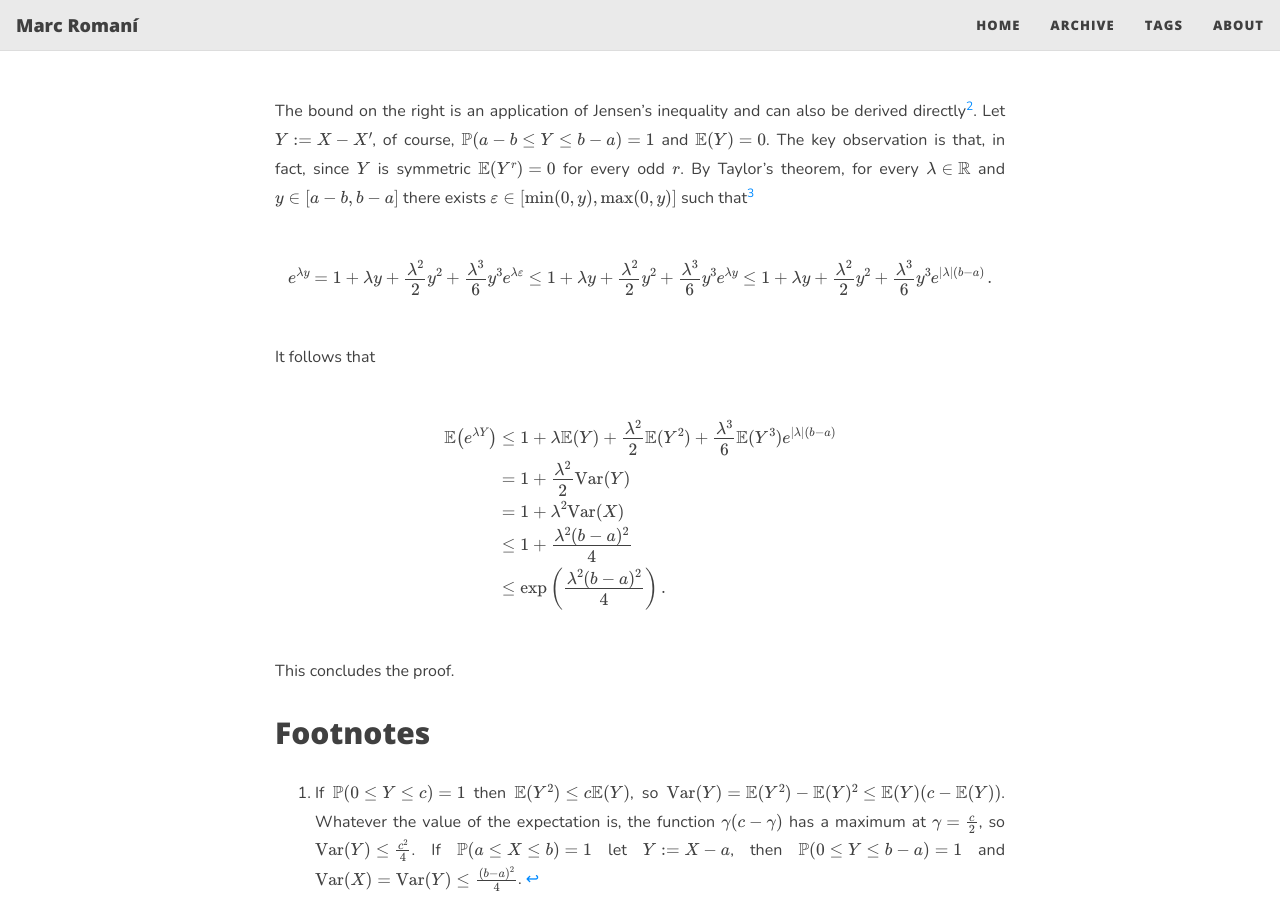
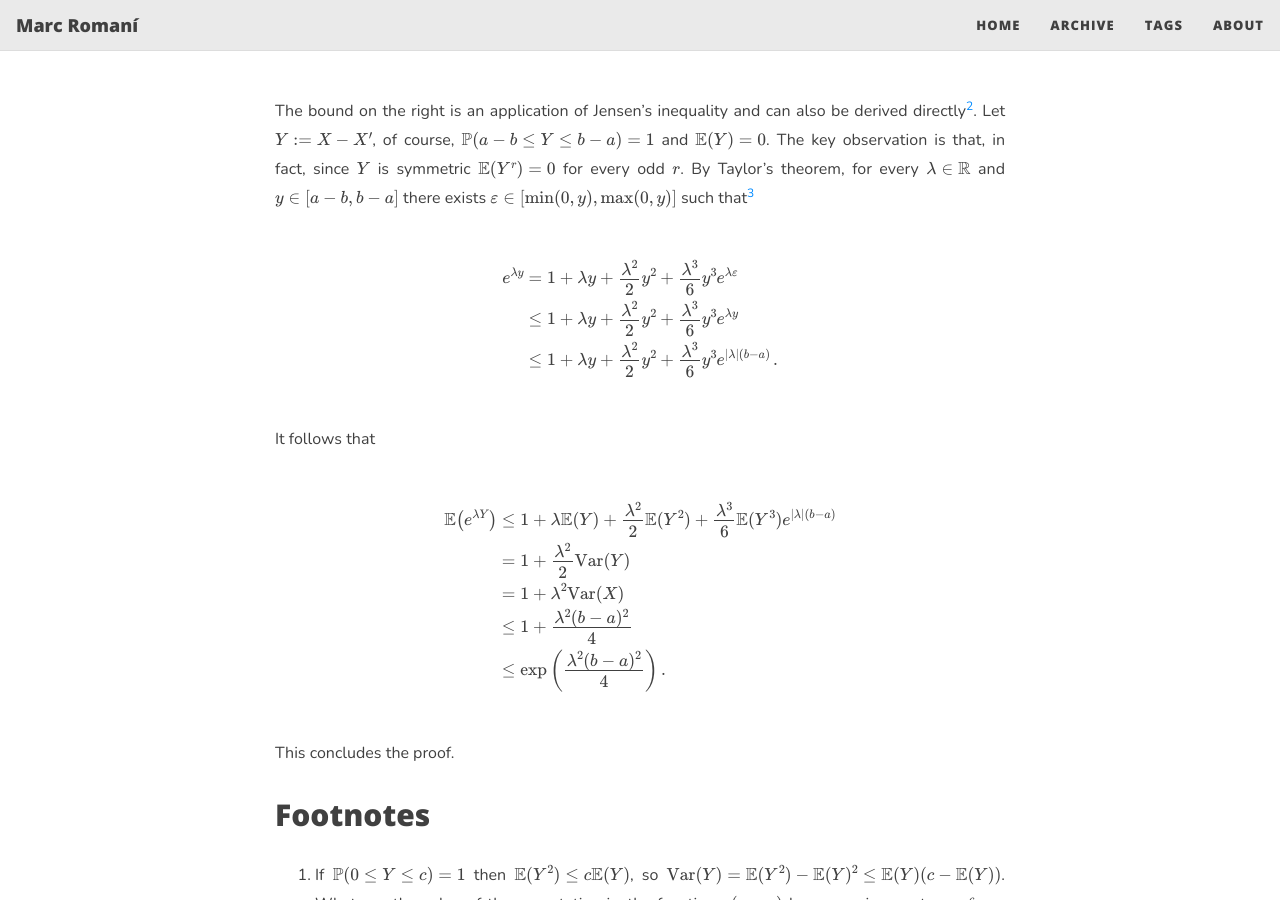
Before and after one commit to marcromani/marcromani.github.io, a Jekyll site: the page built from _posts/2021-05-01-hoeffding-lemma.md, in a window 1280 px wide and 900 px high, scrolled down 814 px. Built offline with Jekyll 4.4.1, drawn with Linux system fonts in a browser that asks for light colours; nearby versions of some CDN libraries.

Commit message:
Align equation

```diff
--- a/_posts/2021-05-01-hoeffding-lemma.md
+++ b/_posts/2021-05-01-hoeffding-lemma.md
@@ -21,7 +21,11 @@ $$\mathbb{E}_X\!\left(e^{\lambda X}\right) = \mathbb{E}_X\!\left(e^{\lambda (X -
 
 The bound on the right is an application of Jensen's inequality and can also be derived directly[^2]. Let $$Y := X - X'$$, of course, $$\mathbb{P}(a-b \leq Y \leq b-a) = 1$$ and $$\mathbb{E}(Y) = 0$$. The key observation is that, in fact, since $$Y$$ is symmetric $$\mathbb{E}(Y^r) = 0$$ for every odd $$r$$. By Taylor's theorem, for every $$\lambda \in \mathbb{R}$$ and $$y \in [a-b, b-a]$$ there exists $$\varepsilon \in [\min(0, y), \max(0, y)]$$ such that[^3]
 
-$$e^{\lambda y} = 1 + \lambda y + \frac{\lambda^2}{2} y^2 + \frac{\lambda^3}{6} y^3 e^{\lambda \varepsilon} \leq 1 + \lambda y + \frac{\lambda^2}{2} y^2 + \frac{\lambda^3}{6} y^3 e^{\lambda y} \leq 1 + \lambda y + \frac{\lambda^2}{2} y^2 + \frac{\lambda^3}{6} y^3 e^{|\lambda| (b-a)}\,.$$
+$$\begin{align*}
+e^{\lambda y} &= 1 + \lambda y + \frac{\lambda^2}{2} y^2 + \frac{\lambda^3}{6} y^3 e^{\lambda \varepsilon}\\
+&\leq 1 + \lambda y + \frac{\lambda^2}{2} y^2 + \frac{\lambda^3}{6} y^3 e^{\lambda y}\\
+&\leq 1 + \lambda y + \frac{\lambda^2}{2} y^2 + \frac{\lambda^3}{6} y^3 e^{|\lambda| (b-a)}\,.
+\end{align*}$$
 
 It follows that
 
```
